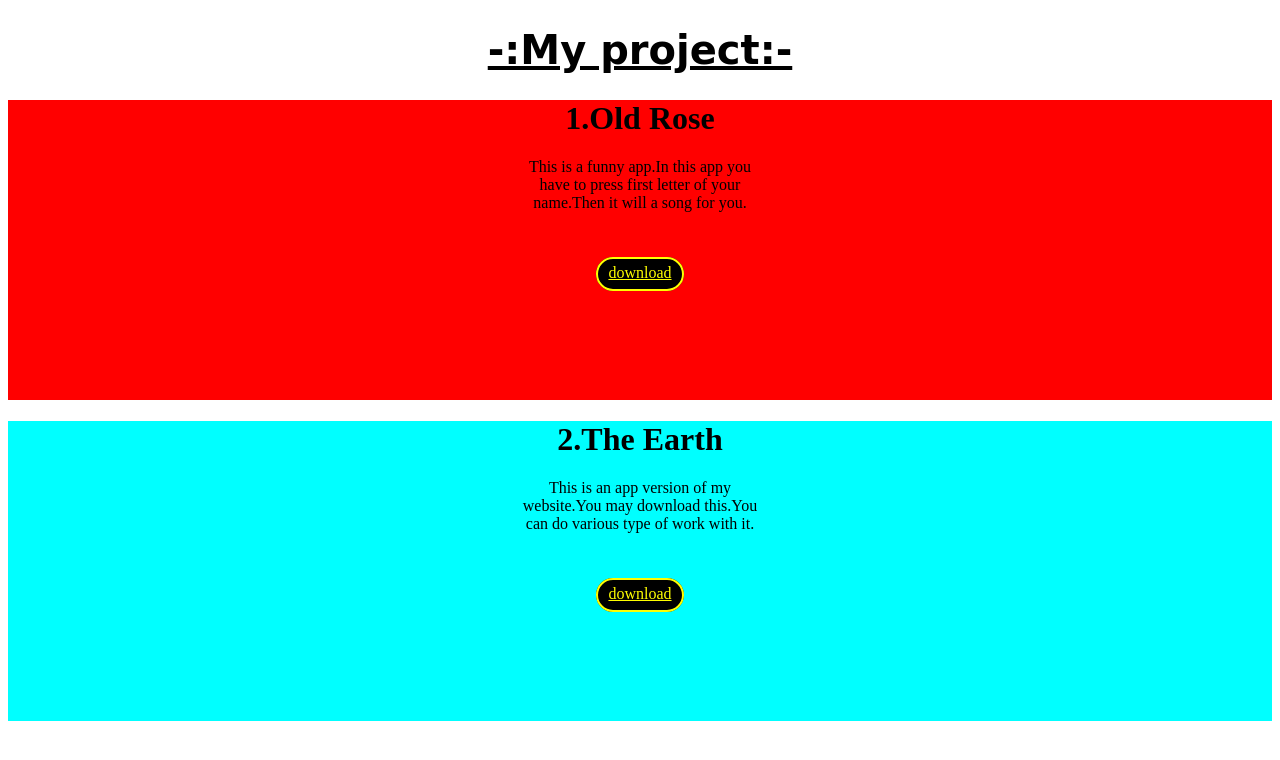
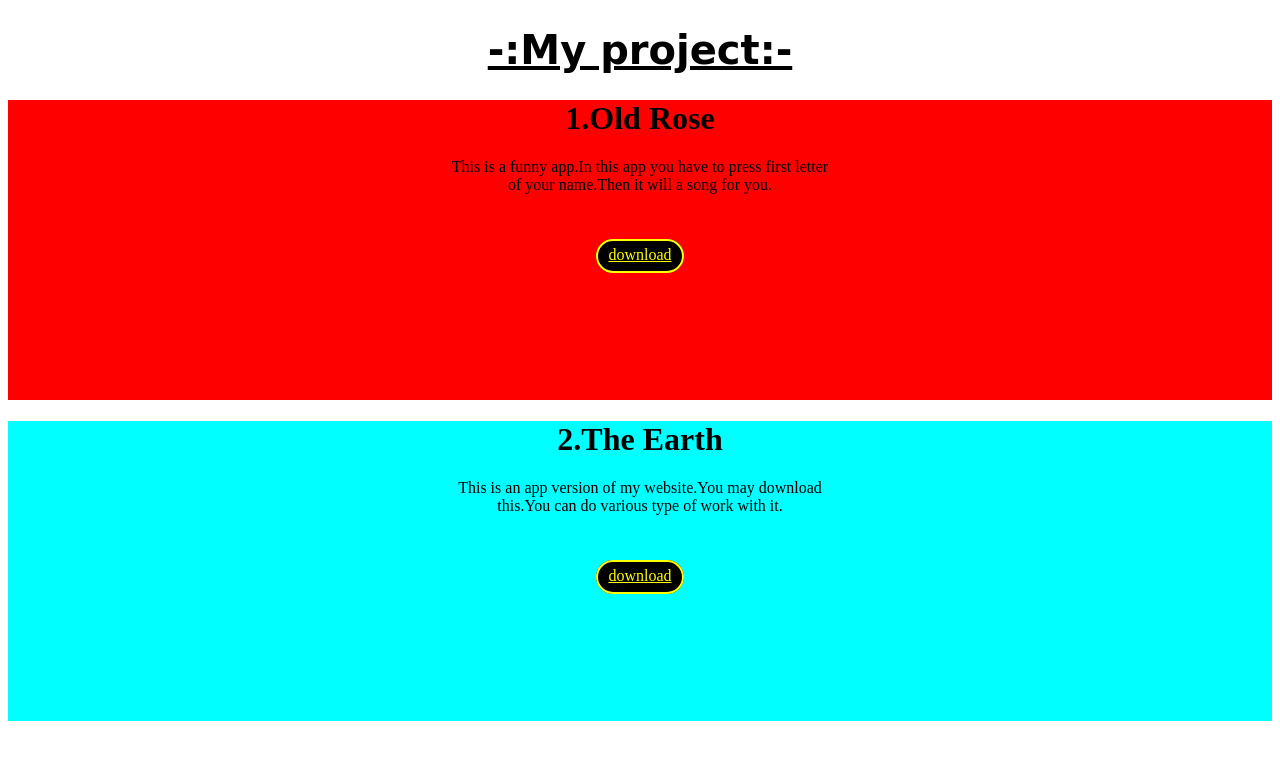
Before and after one commit to rajib3728/app, a plain HTML site: page index.html in a window 1280 px wide. Drawn offline with Linux system fonts and the light colour scheme.

Commit message:
Update index.html

```diff
--- a/index.html
+++ b/index.html
@@ -32,7 +32,7 @@
     <div style="background-color: red; width: 100%; height: 300px;">
         <center>
         <h1>1.Old Rose</h1>
-        <p style="width: 20%;">This is a funny app.In this app  you have to press first letter of your name.Then it will a song for you.</p>
+        <p style="width: 30%;">This is a funny app.In this app  you have to press first letter of your name.Then it will a song for you.</p>
         <br>
         <br>
         <a href="old rose.apk" class="st1">download</a>
@@ -41,7 +41,7 @@
     <div style="background-color: aqua; width: 100%; height: 300px;">
         <center>
         <h1>2.The Earth</h1>
-        <p style="width: 20%;">This is an app version of my website.You may download this.You can do various type of work with it.</p>
+        <p style="width: 30%;">This is an app version of my website.You may download this.You can do various type of work with it.</p>
         <br>
         <br>
         <a href="The Earth-1.apk" class="st1">download</a>
```
